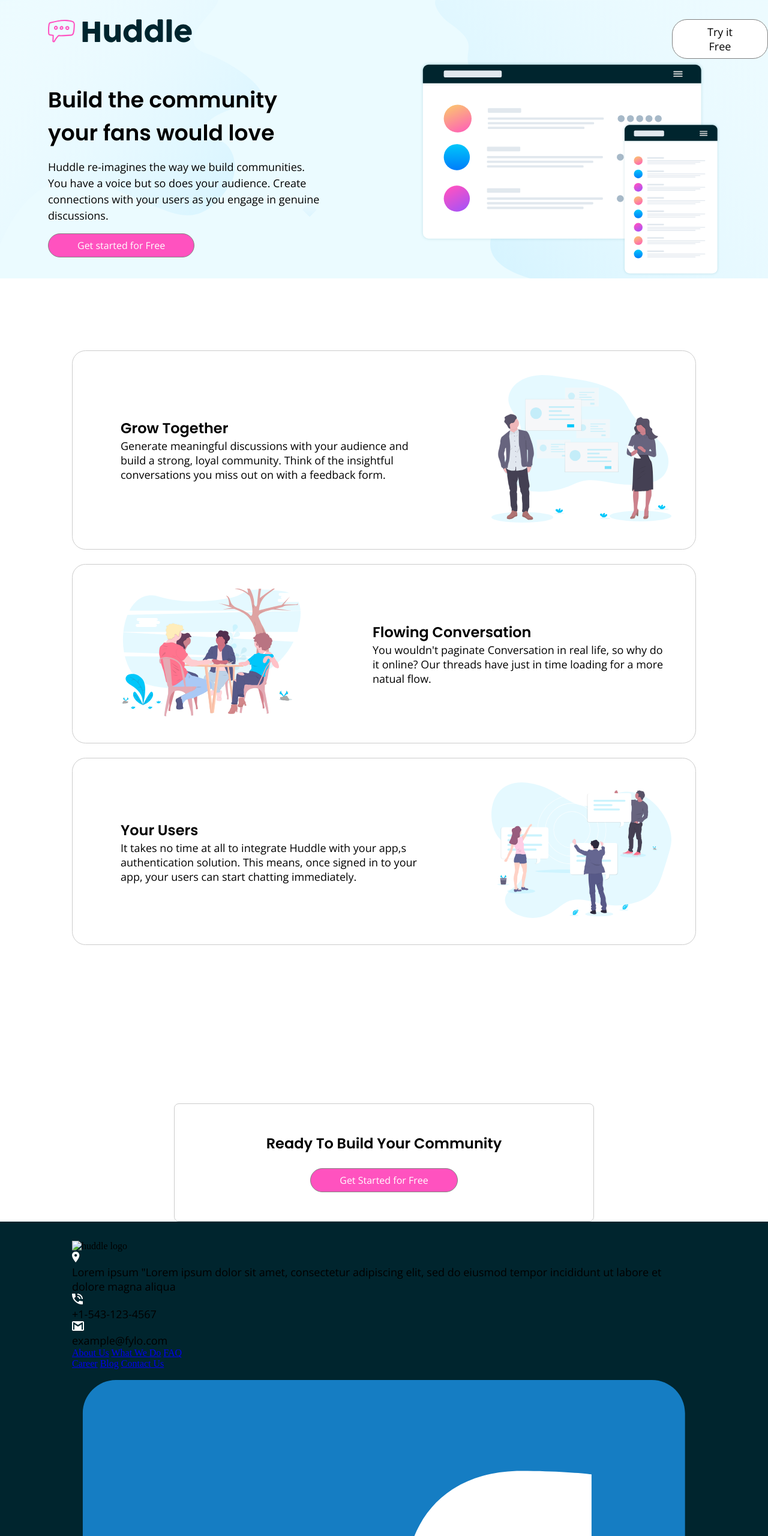
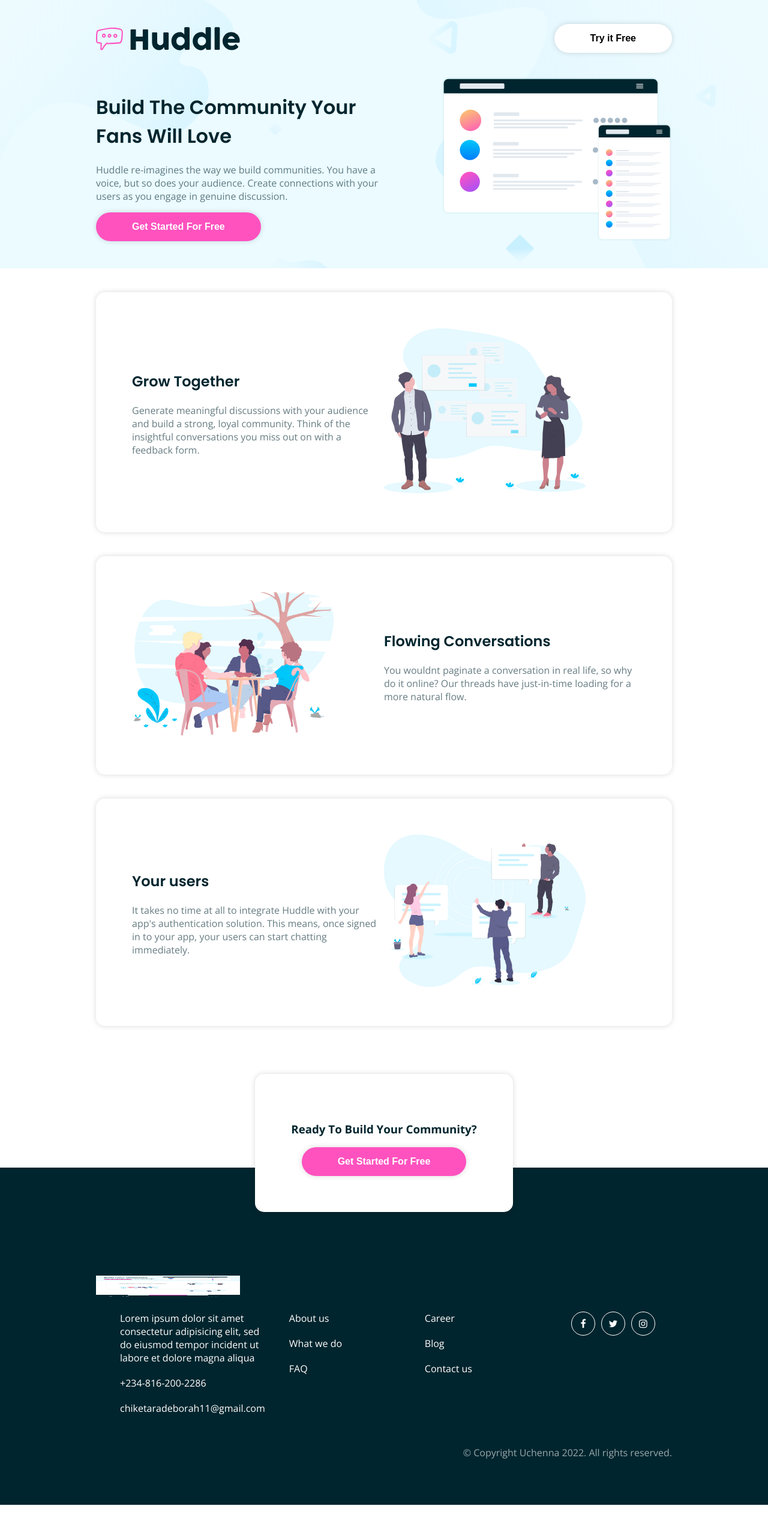
Before and after one commit to HoneyLight/Huddle-landing-page, a plain HTML site: page index.html in a window 1280 px wide. Shown: the top 2560 px of the page at 60% size. After the commit the page ends 2508 px from the top, so only its background shows below. Drawn offline with nearby package versions, Linux system fonts and the light colour scheme.

Commit message:
I made some ajustments in my code

```diff
--- a/index.html
+++ b/index.html
@@ -6,109 +6,147 @@
     <meta name="viewport" content="width=device-width, initial-scale=1.0">
     <title>UCHE HUDDLE TASK</title>
     <link rel="stylesheet" href="style.css">
+    <link rel="stylesheet" href="https://cdnjs.cloudflare.com/ajax/libs/font-awesome/4.7.0/css/font-awesome.min.css"/>
     <link rel="shortcut icon" href="favicon-32x32.png" type="image/x.icon">
-    <link href="https://fonts.googleapis.com/css2?family=Poppins:wght@600&display=swap" rel="stylesheet">
-    <link href="https://fonts.googleapis.com/css2?family=Open+Sans:wght@400;700&display=swap" rel="stylesheet">
 </head>
 <body>
-    <header class="container">
-        <nav>
-        <img src="logo.svg" alt="huddle logo">
-        <a href=""><button>Try it Free</button></a>
+    <header>
+      <div class="container">
+        <nav class="content">
+          <img class="logo" alt="logo" src="logo.svg" />
+          <button class="btn">Try it Free</button>
         </nav>
-        <div class="menu">
-            <div class="first">
-                   <h1>Build the community your fans would love</h1>
-                   <p>Huddle re-imagines the way we build communities. You have a voice but so does your audience.
-                       Create connections with your users as you engage in genuine discussions.
-                   </p>
-                   <button>Get started for Free</button>
-            </div>
-            <div class="second">
-                <img src="illustration-mockups.svg" alt="mockup">
-            </div>
+        <div class="content">
+          <div>
+            <h1>Build The Community Your Fans Will Love</h1>
+
+            <p>
+              Huddle re-imagines the way we build communities. You have a voice,
+              but so does your audience. Create connections with your users as
+              you engage in genuine discussion.
+            </p>
+
+            <button class="btn btn-1st">Get Started For Free</button>
+          </div>
+
+          <div>
+            <img
+              class="header-img"
+              src="illustration-mockups.svg"
+              alt="mockups"
+            />
+          </div>
         </div>
+      </div>
     </header>
+    <main>
+      <div class="container">
+        <div class="box content">
+          <div>
+            <h2>Grow Together</h2>
+            <p>
+              Generate meaningful discussions with your audience and build a
+              strong, loyal community. Think of the insightful conversations you
+              miss out on with a feedback form.
+            </p>
+          </div>
+          <div>
+            <img src="illustration-grow-together.svg" alt="together" />
+          </div>
+        </div>
+        <div class="box content box-reverse-mobile">
+          <div>
+            <img
+              src="illustration-flowing-conversation.svg"
+              alt="flowing-conversation"
+            />
+          </div>
 
-   <main>
-    <section id="section">
-      <div class="section1">
-        <div class="grow-1 grow1-item">
-            <h2>Grow Together</h2>
-            <p>Generate meaningful discussions with your audience and build a strong, loyal community.
-               Think of the insightful conversations you miss out on with a feedback form.
+          <div>
+            <h2>Flowing Conversations</h2>
+            <p>
+              You wouldnt paginate a conversation in real life, so why do it
+              online? Our threads have just-in-time loading for a more natural
+              flow.
             </p>
+          </div>
         </div>
-       <div class="grow-2 grow1-item">
-           <img src="illustration-grow-together.svg" alt="Grow together">
-       </div>
+        <div class="box content">
+          <div>
+            <h2>Your users</h2>
+
+            <p>
+              It takes no time at all to integrate Huddle with your app's
+              authentication solution. This means, once signed in to your app,
+              your users can start chatting immediately.
+            </p>
+          </div>
+          <div>
+            <img src="illustration-your-users.svg" alt="users" />
+          </div>
+        </div>
       </div>
+    </main>
+    <div class="container center">
+      <div class="box small-box">
+        <h3>Ready To Build Your Community?</h3>
 
-     <div class="section2">
-         <div class="flow-1 flow1-item">
-            <h2>Flowing Conversation</h2>
-            <p>You wouldn't paginate Conversation in real life, so why do it online? Our threads have just in time loading for a more natual flow.
-            </p>
-        </div>
-        <div class="flow-2 flow1-item">
-            <img src="illustration-flowing-conversation.svg" alt="Grow together">
-        </div>
+        <button class="btn btn-1st btn-big">Get Started For Free</button>
+      </div>
     </div>
 
-     <div class="section3">
-        <div class="users-1 users1-item">
-            <h2>Your Users</h2>
-            <p>It takes no time at all to integrate Huddle with your app,s authentication solution. This means, once signed in to your app, your users can start chatting immediately.</p>
+    <footer>
+      <div class="container">
+        <img src="huddle-image.jpg" alt="huddle-image" width="240" height="39" />
+
+        <div class="content align-start">
+          <ul>
+            <li>
+              Lorem ipsum dolor sit amet consectetur adipisicing elit, sed do
+              eiusmod tempor incident ut labore et dolore magna aliqua
+            </li>
+            <li>+234-816-200-2286</li>
+            <li>chiketaradeborah11@gmail.com</li>
+          </ul>
+
+          <ul>
+            <li>About us</li>
+            <li>What we do</li>
+            <li>FAQ</li>
+          </ul>
+
+          <ul>
+            <li>Career</li>
+            <li>Blog</li>
+            <li>Contact us</li>
+          </ul>
+
+          <ul class="socialmedia">
+            <li>
+              <a
+                class="circle"
+                href="#"
+                target="blank"
+                ><i class="fa fa-facebook"></i
+              ></a>
+            </li>
+            <li>
+              <a
+                class="circle"
+                href="#"
+                target="blank"
+                ><i class="fa fa-twitter"></i
+              ></a>
+            </li>
+            <li>
+              <a class="circle" href="#" target="blank"
+                ><i class="fa fa-instagram"></i
+              ></a>
+            </li>
+          </ul>
         </div>
-        <div class="users-2 users1-item">
-            <img src="illustration-your-users.svg" alt="Grow together">
-        </div>
-     </div>
-    </section>
-    <section id="community">
-        <div class="community">
-            <h2>Ready To Build Your Community</h2>
-            <a href=""><button>Get Started for Free</button></a>
-        </div>
-    </section>
-    </main>
-    <footer id="contact">
-        <img src="logo - Copy.svg" alt="huddle logo" class="logo">
-        <div class="footer-content">
-            <div class="first">
-                <div>
-                    <div><img src="icon-location.svg" alt="location"> </div>
-                    <div><p>Lorem ipsum "Lorem ipsum dolor sit amet, consectetur adipiscing elit, sed do eiusmod tempor incididunt ut labore et dolore magna aliqua</p></div>
-                </div>
-                <div>
-                    <div><img src="icon-phone.svg" alt="phone"> </div>
-                    <div><p>+1-543-123-4567</p></div>
-                </div>
-                <div>
-                    <div><img src="icon-email.svg" alt="email"> </div>
-                    <div><p>example@fylo.com </p></div>
-                </div>
-            <div class="second">
-                <a href="a">About Us</a>
-                <a href="a">What We Do</a>
-                <a href="a">FAQ</a>
-            </div>
-
-            <div class="third">
-                <a href="a">Career</a>
-                <a href="a">Blog</a>
-                <a href="a">Contact Us</a>
-            </div>
-
-            <div class="fourth">
-                <div>
-                    <a href=""><img src="Facebook_F_icon.svg" alt="facebook"></a>
-                    <a href=""><img src="twitter.png" alt="twitter"></a>
-                    <a href=""><img src="instagram.png" alt="instagram"></a>
-                </div>
-            </div>
-        </div>
-
+        <p>&copy; Copyright Uchenna 2022. All rights reserved.</p>
+      </div>
     </footer>
-</body>
+  </body>
 </html>
--- a/style.css
+++ b/style.css
@@ -1,168 +1,185 @@
+@import url("https://fonts.googleapis.com/css2?family=Open+Sans:wght@400;700&family=Poppins:wght@600&display=swap");
+
 *{
     box-sizing: border-box;
-    margin: 0;
-    padding: 0;
 }
 
-p, button{
-    font-family: 'Open Sans', sans-serif;
-    font-size: 18px;
+body {
+    color: hsl(192, 100%, 9%);
+    font-family: "Open Sans", sans-serif;
+    margin: 0;
   }
 
-h1, h2, h6{
-    font-family: 'Poppins', sans-serif;
+  h1,
+  h2 {
+    font-family: "Poppins", sans-serif;
   }
-.container{
-    background-image: url(bg-hero-desktop.svg);
+
+  p {
+    opacity: 0.6;
+  }
+
+  img {
+    max-width: 100%;
+  }
+
+  .btn {
+    padding: 15px 60px;
+    border-radius: 50px;
+    background-color: #fff;
+    border: none;
+    font-size: 16px;
+    cursor: pointer;
+    font-weight: 700;
+    box-shadow: 0 0 10px rgb(0, 0, 0, 0.15);
+  }
+
+  .btn-1st {
+    background-color: hsl(322, 100%, 66%);
+    color: white;
+  }
+  .container {
+    padding: 0 20px;
+    margin: 0 auto;
+    width: 1000px;
+    max-width: 100%;
+  }
+
+  .center {
+    text-align: center;
+  }
+
+  .content {
+    display: flex;
+    align-items: center;
+  }
+
+  .content > div,
+  .content > ul {
+    flex: 1;
+  }
+
+  .align-start {
+    align-items: flex-start;
+  }
+
+  header {
+    background-image: url("bg-hero-desktop.svg");
+    background-size: cover;
+    background-position: center center;
     background-color: hsl(193, 100%, 96%);
+    padding: 40px 0;
   }
-nav{
+
+  nav {
+    justify-content: space-between;
+    margin-bottom: 40px;
+    align-items: center;
+  }
+
+  .header-img {
+    margin-left: 20%;
+    width: 80%;
+  }
+
+  .box {
+    background-color: #fff;
+    border-radius: 15px;
+    box-shadow: 0 0 10px rgb(0, 0, 0, 0.15);
+    margin: 40px 0;
+    padding: 60px;
+  }
+
+  .small-box {
+    display: inline-block;
+    margin-bottom: -50%;
+    position: relative;
+    z-index: 1;
+  }
+  .box img {
+    width: 80%;
+  }
+
+  footer {
+    background-color: hsl(192, 100%, 9%);
+    color: #fff;
+    padding: 180px 0 60px;
+  }
+
+  footer ul {
+    list-style-type: none;
+  }
+
+  footer ul li {
+    margin-bottom: 20px;
+  }
+
+  footer .socialmedia {
     display: flex;
-}
-nav img{
-    align-items: center;
-    justify-content: space-between;
-    padding: 2rem 5rem;
-    font-family: 'Poppins', sans-serif;
-}
-nav button{
-    background-color: white;
-    border-radius: 25px;
-    padding: 0.5rem 3rem;
-    margin-top: 2rem;
-    border: thin solid gray;
-    outline: 0;
-    cursor: pointer;
-    font-family: 'Open Sans', sans-serif;
-    margin-left: 45rem;
     align-items: center;
     justify-content: center;
   }
 
-.menu{
-    display: flex;
-    margin: auto;
+  footer .circle {
+    border: 1px solid #fff;
+    border-radius: 50%;
+    color: #fff;
+    display: inline-flex;
+    height: 40px;
+    width: 40px;
+    margin-right: 10px;
     align-items: center;
     justify-content: center;
-
-}
-.menu a{
-    color: hsl(192, 100%, 9%);
-}
-.menu .menu .items{
-    padding: 5rem;
-}
-.menu .first h1{
-    margin-bottom: 1rem;
-    font-family: 'Poppins', sans-serif;
-}
-.menu .first p{
-    margin-bottom: 1rem;
-    line-height: 1.5;
-    font-family: 'Open Sans', sans-serif;
-}
-.menu .first button{
-    background-color: hsl(322, 100%, 66%);
-    color: white;
-    border-radius: 25px;
-    border: thin solid gray;
-    padding: 0.5rem 3rem;
-    font-size: 1rem;
-    font-family: 'Open Sans', sans-serif;
-    cursor: pointer;
-    outline: 0;
+    text-decoration: none;
   }
 
-.menu .first{
-    width: 50%;
-    font-size: 18px;
-    margin-left: 5rem;
-}
-.menu .second img{
-    max-width: 500px;
-    height: auto;
-    margin-left: 10rem;
-    margin-right: 5rem;
-}
-#section{
-    padding: 7.5rem;
-}
-#section .section1{
-    display: flex;
-    align-items: center;
-    border: thin solid #ccc;
-    border-radius: 1.4rem;
-    margin-bottom: 1.5rem;
-}
-#section .section1 .grow1-item{
-    padding: 2.5rem 2.5rem 2.5rem 5rem;
-}
-#section .section1 .grow-2 img{
-    width: 300px;
-}
-#section{
-    padding: 7.5rem;
-}
-#section .section2{
-    display: flex;
-    flex-direction: row-reverse;
-    align-items: center;
-    border: thin solid #ccc;
-    border-radius: 1.4rem;
-    margin-bottom: 1.5rem;
-}
-#section .section2 .flow1-item{
-    padding: 2.5rem 2.5rem 2.5rem 5rem;
-}
-#section .section2 .flow-2 img{
-    width: 300px;
-}
-#section3{
-    padding: 7.5rem;
-}
-#section .section3{
-    display: flex;
-    align-items: center;
-    border: thin solid #ccc;
-    border-radius: 1.4rem;
-    margin-bottom: 1.5rem;
-}
-#section .section3 .users1-item{
-    padding: 2.5rem 2.5rem 2.5rem 5rem;
-}
-#section .section3 .users-2 img{
-    width: 300px;
-}
-#community .community{
-    display: flex;
-    flex-direction: column;
-    align-items: center;
-    justify-content: center;
-    width: 700px;
-    border: thin solid #ccc;
-    margin: 0 auto;
-    padding: 3rem;
-    border-radius: 0.5rem;
-    margin-top: 7.5rem;
-}
-#community .community button{
-    background-color: hsl(322, 100%, 66%);
-    color: white;
-    border-radius: 25px;
-    border: thin solid gray;
-    padding: 0.5rem 3rem;
-    margin-top: 1.5rem;
-    font-size: 1rem;
-    font-family: 'Open Sans', sans-serif;
-    cursor: pointer;
-    outline: 0;
+  footer p {
+    text-align: right;
   }
 
-#contact{
-    padding: 2rem 7.5rem;
-    background-color: hsl(192, 100%, 9%);
+  @media screen and (max-width: 425px) {
+    body {
+      text-align: center;
+      font-size: 1.15em;
+    }
+    header {
+        background-image: url("bg-hero-mobile.svg");
+        background-color: hsl(193, 100%, 96%);
+    }
+    nav.content {
+      flex-direction: row;
+    }
+    .header-img {
+      margin-top: 45px;
+      margin-left: 0;
+      width: 100%;
     }
 
-.footer-content{
-    display: flex;
+    .content {
+      flex-direction: column;
     }
+    .btn {
+      padding: 10px 25px;
+      font-size: 10px;
+    }
+
+    header .btn-1st {
+      margin-top: 10px;
+      padding: 15px 90px;
+    }
+    .logo {
+      width: 120px;
+      height: 20px;
+    }
+    .box-reverse-mobile {
+      flex-direction: column-reverse;
+    }
+
+    footer ul {
+      width: 100%;
+      padding: 0;
+    }
+    footer p {
+      text-align: center;
+    }
+  }
```
Also changed, not shown: huddle-image.jpg (added). Lines whose indentation alone changed are shown as unchanged.
